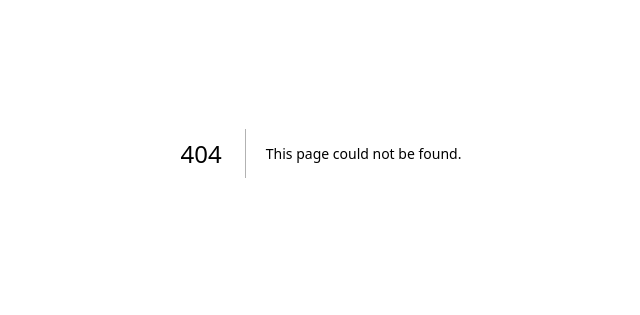
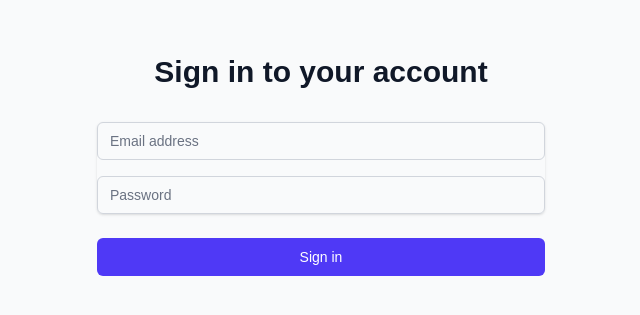
Before and after one commit to BishantRajbanshi/Task-Tracker, a Next.js app: page /login in a window 1280 px wide. Before the commit this address had no page. Shown: the part 247-562 px from the top of the page, without its empty margins (319-959 px from the left). Built offline with nearby package versions, Linux system fonts and the light colour scheme.

Commit message:
added pages

```diff
--- /dev/null
+++ b/src/app/login/page.js
@@ -0,0 +1,70 @@
+import React, { useState } from 'react';
+
+const Login = () => {
+  const [email, setEmail] = useState('');
+  const [password, setPassword] = useState('');
+
+  const handleSubmit = (event) => {
+    event.preventDefault();
+    // Handle login logic here
+  };
+
+  return (
+    <div className="min-h-screen flex items-center justify-center bg-gray-50 py-12 px-4 sm:px-6 lg:px-8">
+      <div className="max-w-md w-full space-y-8">
+        <div>
+          <h2 className="mt-6 text-center text-3xl font-extrabold text-gray-900">
+            Sign in to your account
+          </h2>
+        </div>
+        <form className="mt-8 space-y-6" onSubmit={handleSubmit}>
+          <div className="rounded-md shadow-sm space-y-4">
+            <div>
+              <label htmlFor="email-address" className="sr-only">
+                Email address
+              </label>
+              <input
+                id="email-address"
+                name="email"
+                type="email"
+                autoComplete="email"
+                required
+                className="appearance-none relative block w-full px-3 py-2 border border-gray-300 placeholder-gray-500 text-gray-900 rounded-md focus:outline-none focus:ring-indigo-500 focus:border-indigo-500 focus:z-10 sm:text-sm"
+                placeholder="Email address"
+                value={email}
+                onChange={(e) => setEmail(e.target.value)}
+              />
+            </div>
+            <div>
+              <label htmlFor="password" className="sr-only">
+                Password
+              </label>
+              <input
+                id="password"
+                name="password"
+                type="password"
+                autoComplete="current-password"
+                required
+                className="appearance-none relative block w-full px-3 py-2 border border-gray-300 placeholder-gray-500 text-gray-900 rounded-md focus:outline-none focus:ring-indigo-500 focus:border-indigo-500 focus:z-10 sm:text-sm"
+                placeholder="Password"
+                value={password}
+                onChange={(e) => setPassword(e.target.value)}
+              />
+            </div>
+          </div>
+
+          <div>
+            <button
+              type="submit"
+              className="group relative w-full flex justify-center py-2 px-4 border border-transparent text-sm font-medium rounded-md text-white bg-indigo-600 hover:bg-indigo-700 focus:outline-none focus:ring-2 focus:ring-offset-2 focus:ring-indigo-500"
+            >
+              Sign in
+            </button>
+          </div>
+        </form>
+      </div>
+    </div>
+  );
+};
+
+export default Login;
```
Also changed, not shown: src/app/dashboard/page.js (added), src/app/register/page.js (added).
